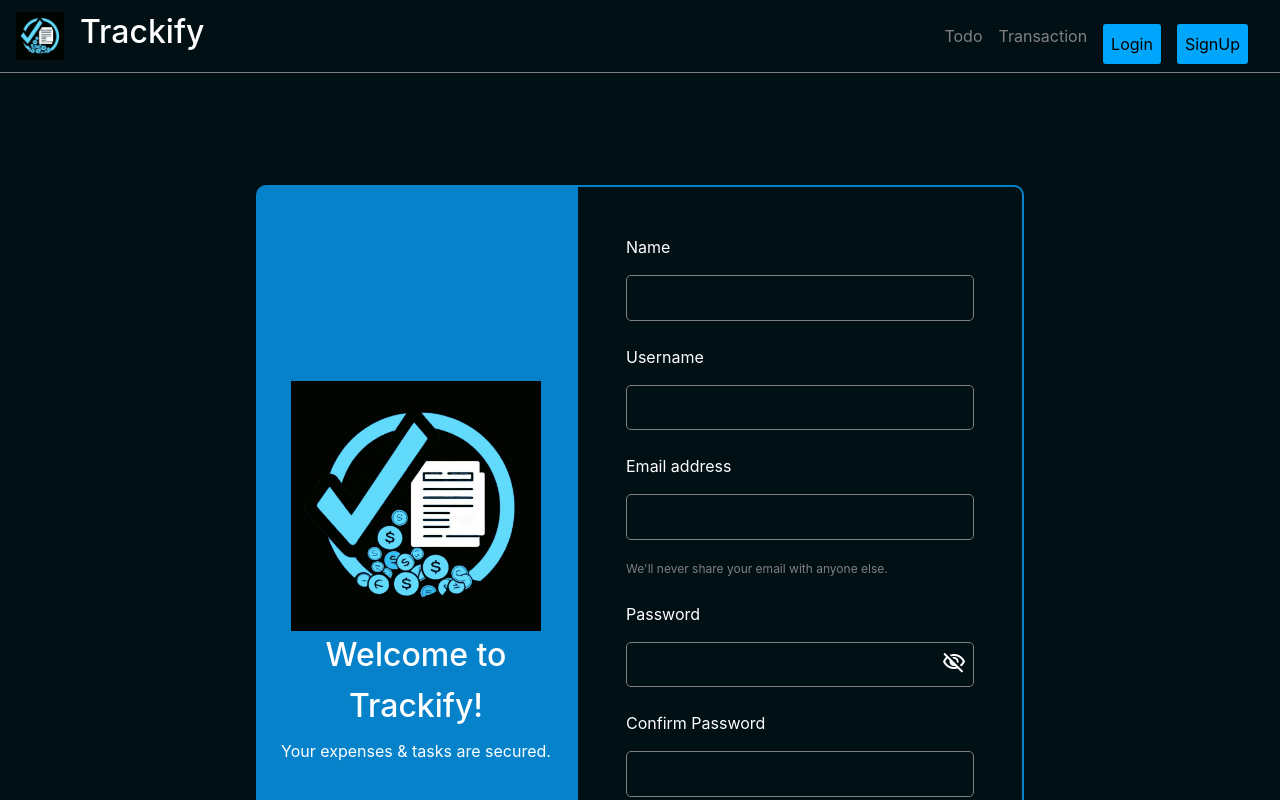
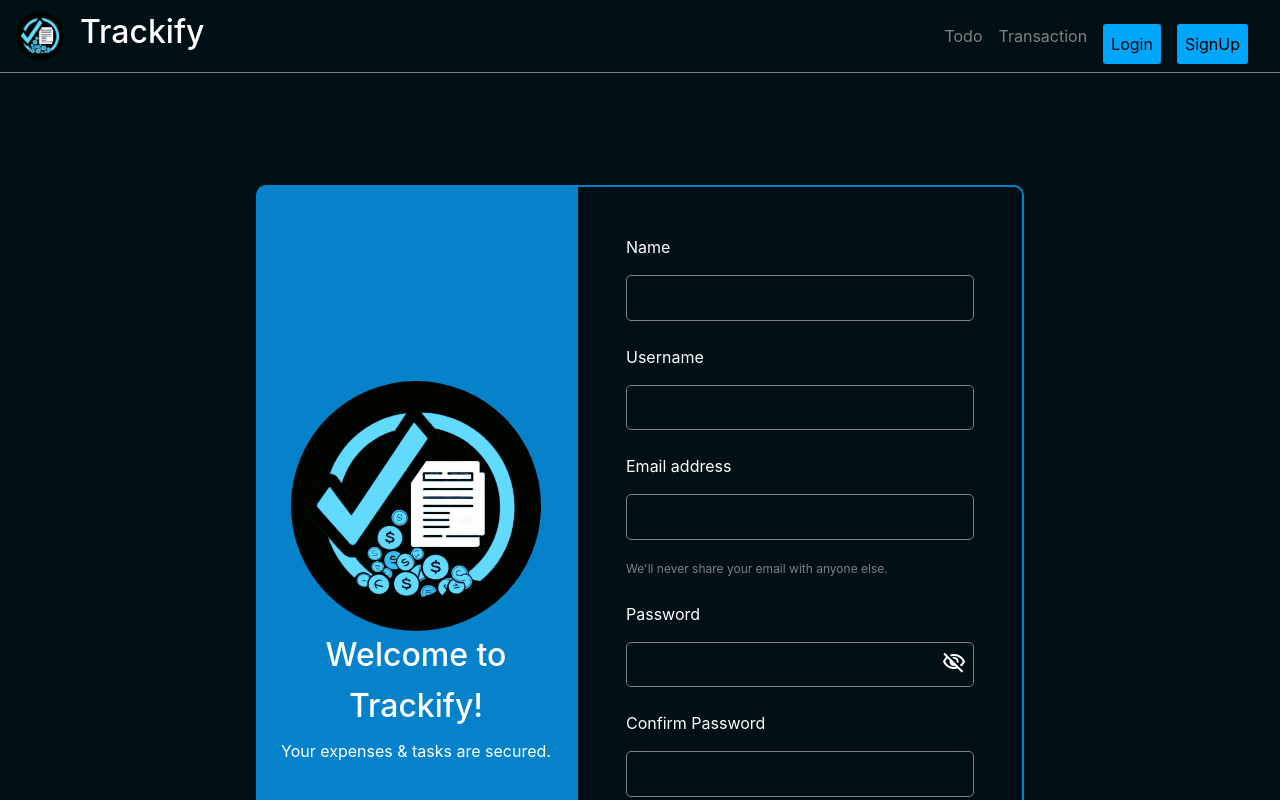
Before and after one commit to Slok9931/Personalised-expense-tracker-and-todo---CSP203, a React (Create React App) app in the folder Frontend/: page /signup in a window 1280 px wide. Shown: the top 800 px of the page. Built offline with nearby package versions, Linux system fonts and the light colour scheme.

Commit message:
login & signup css

```diff
--- a/Frontend/src/index.css
+++ b/Frontend/src/index.css
@@ -117,6 +117,11 @@ body{
   margin-bottom: 4rem;
   padding: 3rem;
 }
+
+.logo-signup{
+  border-radius: 50%;
+}
+
 .password{
   position: relative;
 }
@@ -472,7 +477,7 @@ body{
 
 .todo-card.completed{
   background-color: grey;
-  color: black;
+  color: #000000c9;
 }
 
 .todo-card.notCompleted{
```
